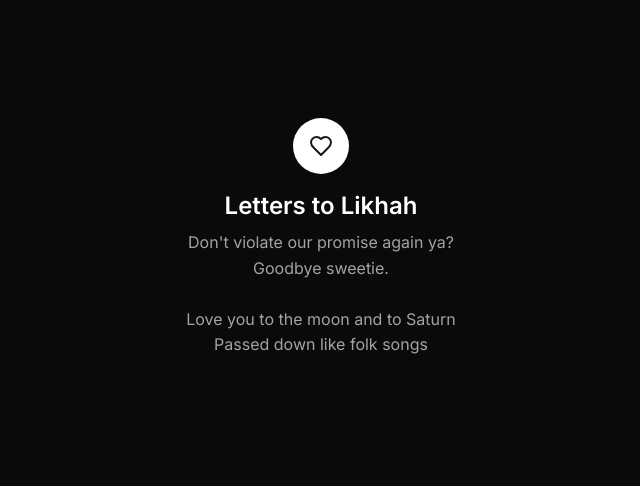
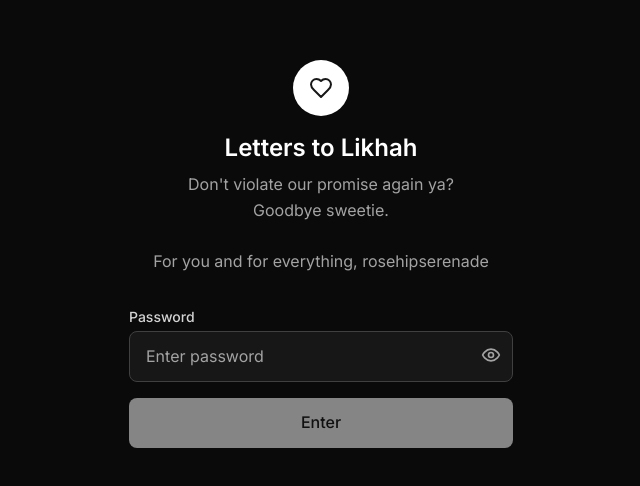
Before and after one commit to karimazizc/letters-to-likhah, a React (Vite) app in the folder frontend/: page /login in a window 1280 px wide. Shown: the part 146-632 px from the top of the page, without its empty margins (319-959 px from the left). Built offline with nearby package versions, Linux system fonts and the light colour scheme; no server answers.

Commit message:
added userlogin notes

```diff
--- a/frontend/src/pages/UserLogin.jsx
+++ b/frontend/src/pages/UserLogin.jsx
@@ -38,13 +38,11 @@ function UserLogin() {
             Don't violate our promise again ya? <br></br>Goodbye sweetie.
 
             <br /> <br />
-            Love you to the moon and to Saturn
-            <br />
-                Passed down like folk songs
+            For you and for everything, rosehipserenade
             </p>
         </div>
 
-        {/* <form onSubmit={handleSubmit} className="space-y-4">
+        <form onSubmit={handleSubmit} className="space-y-4">
           {error && (
             <div className="p-3 bg-red-50 dark:bg-red-900/20 border border-red-100 dark:border-red-800 rounded-lg text-sm text-red-600 dark:text-red-400">
               {error}
@@ -81,7 +79,7 @@ function UserLogin() {
           >
             {loading ? 'Entering...' : 'Enter'}
           </button>
-        </form> */}
+        </form>
       </div>
     </div>
   )
```
